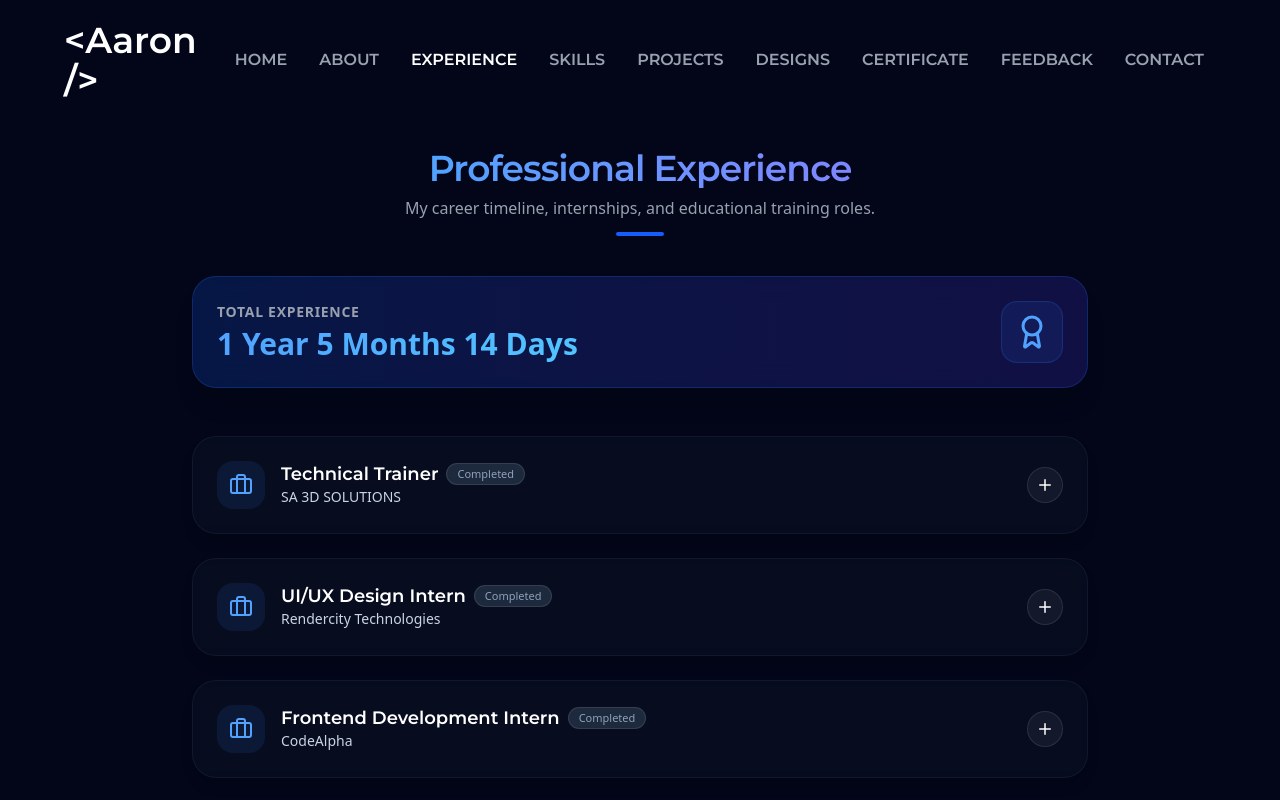
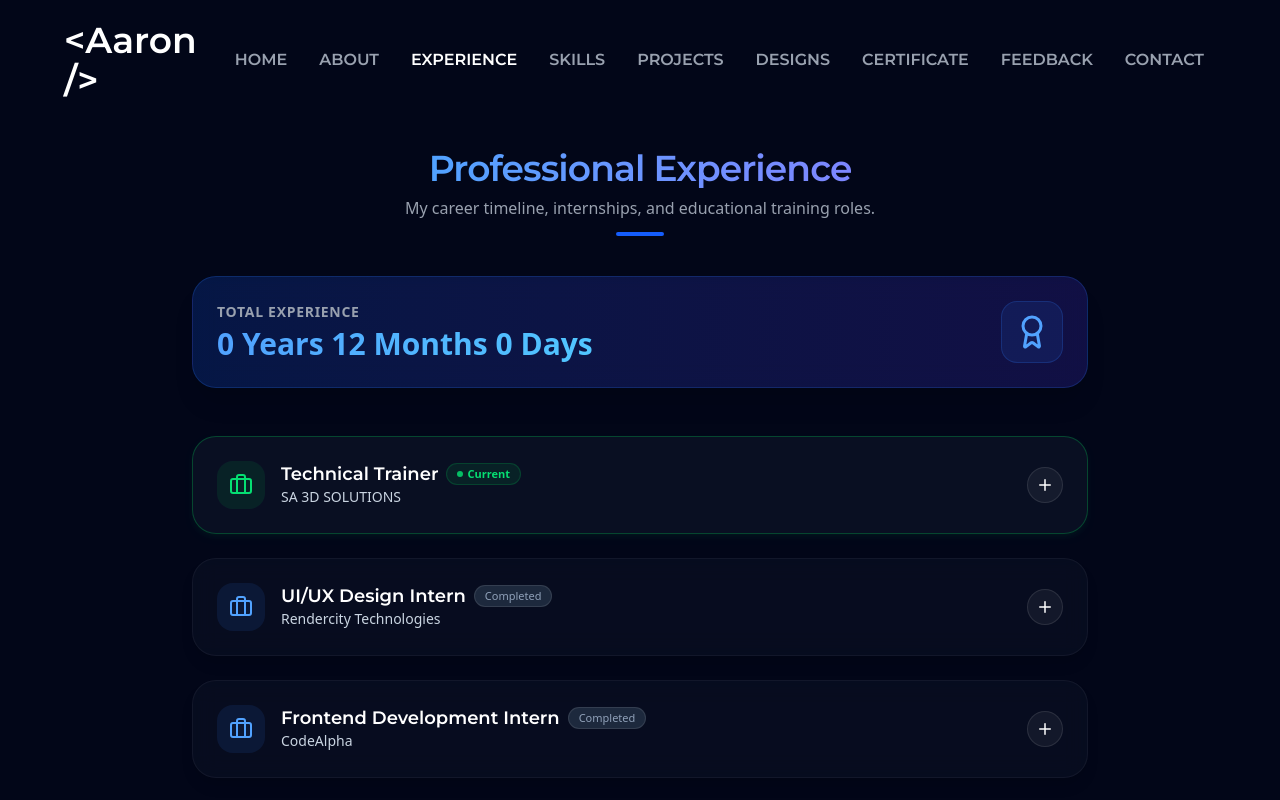
Before and after one commit to Aaron2578/Portfolio, a React (Vite) app: page /experience in a window 1280 px wide. Shown: the top 800 px of the page. Built offline with nearby package versions, Linux system fonts and the light colour scheme; a web font is replaced by a local one.

Commit message:
Update Experience.tsx

```diff
--- a/src/pages/Experience.tsx
+++ b/src/pages/Experience.tsx
@@ -12,8 +12,8 @@ function Experience() {
       role: "Technical Trainer",
       mode: "Onsite",
       from_date: "2025-11-03",
-      to_date: "2026-05-31",
-      status: "Completed",
+      to_date: undefined,
+      status: "Current",
       responsibilities: [
         "Conducting hands-on technical training sessions on software development and 3D design tools.",
         "Guiding students and professionals through practical real-world projects and technical problem solving.",
```
